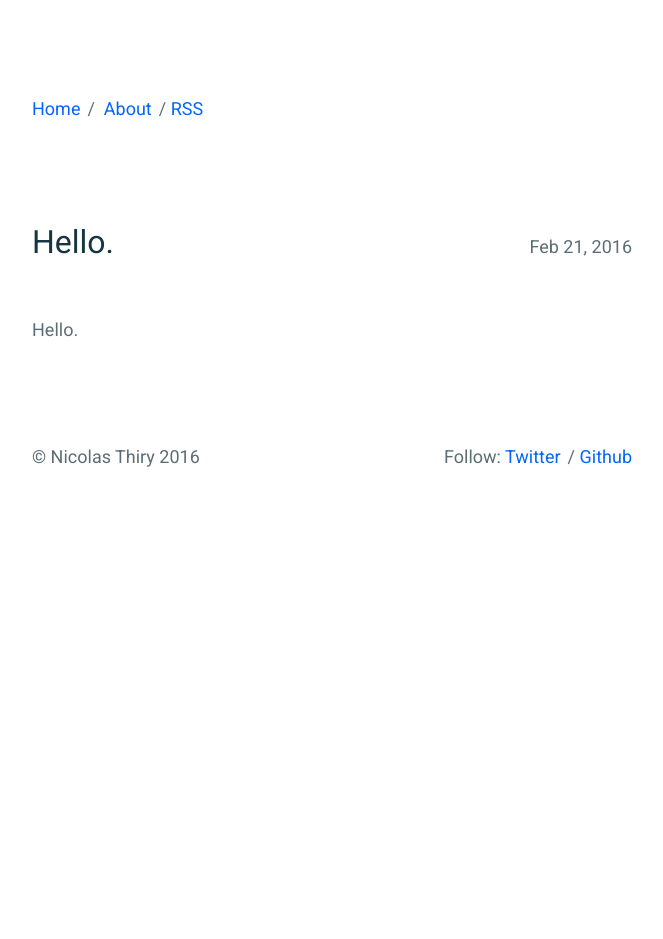
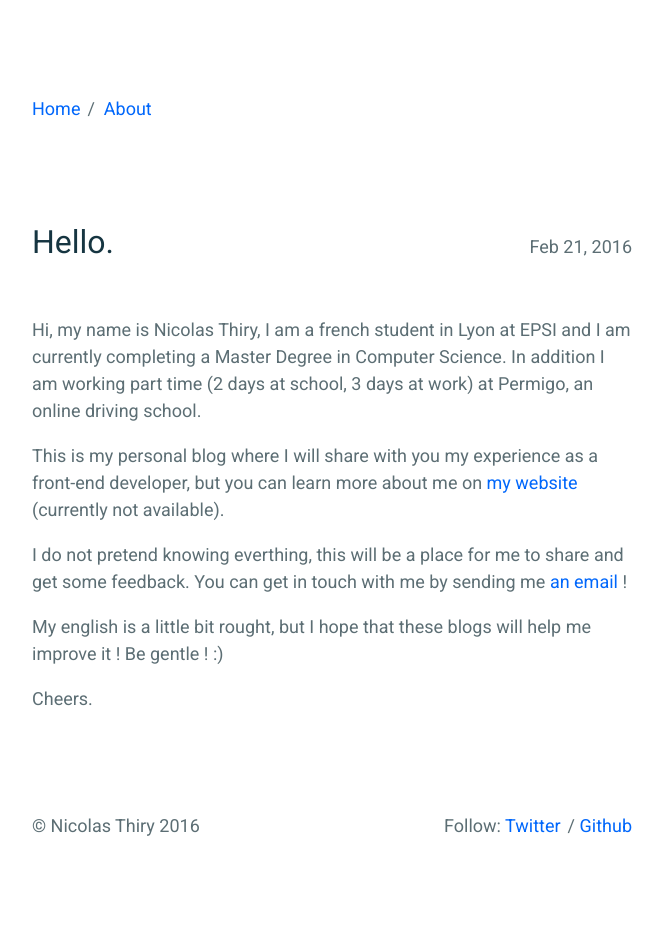
Before and after one commit to nicolasthy/nicolasthy.github.io, a Jekyll site: the page built from _posts/2016-02-21-hello.markdown, in a window 1280 px wide. Shown: the whole page, without its empty margins (308-971 px from the left). Built offline with Jekyll 4.4.1, drawn with Linux system fonts in a browser that asks for light colours; before the commit the page ends 900 px from its top, so only the background shows below that.

Commit message:
Update header and first blog post

```diff
--- a/_config.yml
+++ b/_config.yml
@@ -1,7 +1,7 @@
 # Site settings
 title: Nicolas Thiry
 description: >
-    Blog
+    Hi, my name is Nicolas and I am a front-developer. This is my blog where you can read about everything I am working on.
 author: Nicolas Thiry
 email: n.thiry92@gmail.com
 baseurl: "" # the subpath of your site, e.g. /blog
--- a/_includes/header.html
+++ b/_includes/header.html
@@ -1,8 +1,10 @@
 <header class="c-page__header">
     {% if page.title == 'Home' %}
-        <h1>{{ site.description }}</h1>
+        <div class="site-author">{{ site.author }}</div>
+        <h1 class="site-description">{{ site.description }}</h1>
     {% endif %}
     <p>
-        <a href="{{ "/" | prepend: site.baseurl }}">Home</a><span class="u-seperate"></span> <a href="{{ "/about/" | prepend: site.baseurl }}">About</a><span class="u-seperate"></span><a href="{{ "/feed.xml" | prepend: site.baseurl }}">RSS</a>
+        <a href="{{ "/" | prepend: site.baseurl }}">Home</a><span class="u-seperate"></span> <a href="{{ "/about/" | prepend: site.baseurl }}">About</a>
+        <!-- <span class="u-seperate"></span><a href="{{ "/feed.xml" | prepend: site.baseurl }}">RSS</a> -->
     </p>
 </header>
--- a/_pages/about.markdown
+++ b/_pages/about.markdown
@@ -3,4 +3,4 @@
 title: About
 permalink: /about/
 ---
-This is your about page where you write about yourself in third person and share some links for people to follow you. Take advantage of it.
+You will soon get to know more about me. For now, you can go check out this [awesome french dude](http://www.mcast.fr/)!
--- a/_posts/2016-02-21-hello.markdown
+++ b/_posts/2016-02-21-hello.markdown
@@ -4,4 +4,12 @@
 date:   2016-02-21 16:01:07 -0500
 categories: jekyll update
 ---
-Hello.
+Hi, my name is Nicolas Thiry, I am a french student in Lyon at EPSI and I am currently completing a Master Degree in Computer Science. In addition I am working part time (2 days at school, 3 days at work) at Permigo, an online driving school.
+
+This is my personal blog where I will share with you my experience as a front-end developer, but you can learn more about me on [my website](www.nicolasthy.com) (currently not available).
+
+I do not pretend knowing everthing, this will be a place for me to share and get some feedback. You can get in touch with me by sending me [an email](n.thiry92@gmail.com) !
+
+My english is a little bit rought, but I hope that these blogs will help me improve it ! Be gentle ! :)
+
+Cheers.
--- a/css/main.scss
+++ b/css/main.scss
@@ -27,3 +27,11 @@
 // Vendor
 @import
     'vendor/highlight';
+
+.site-author{
+  font-size: 2.4rem!important;
+}
+.site-description{
+  font-size: 1.8rem!important;
+  color: rgba(#163541, 0.6)!important;
+}
```
